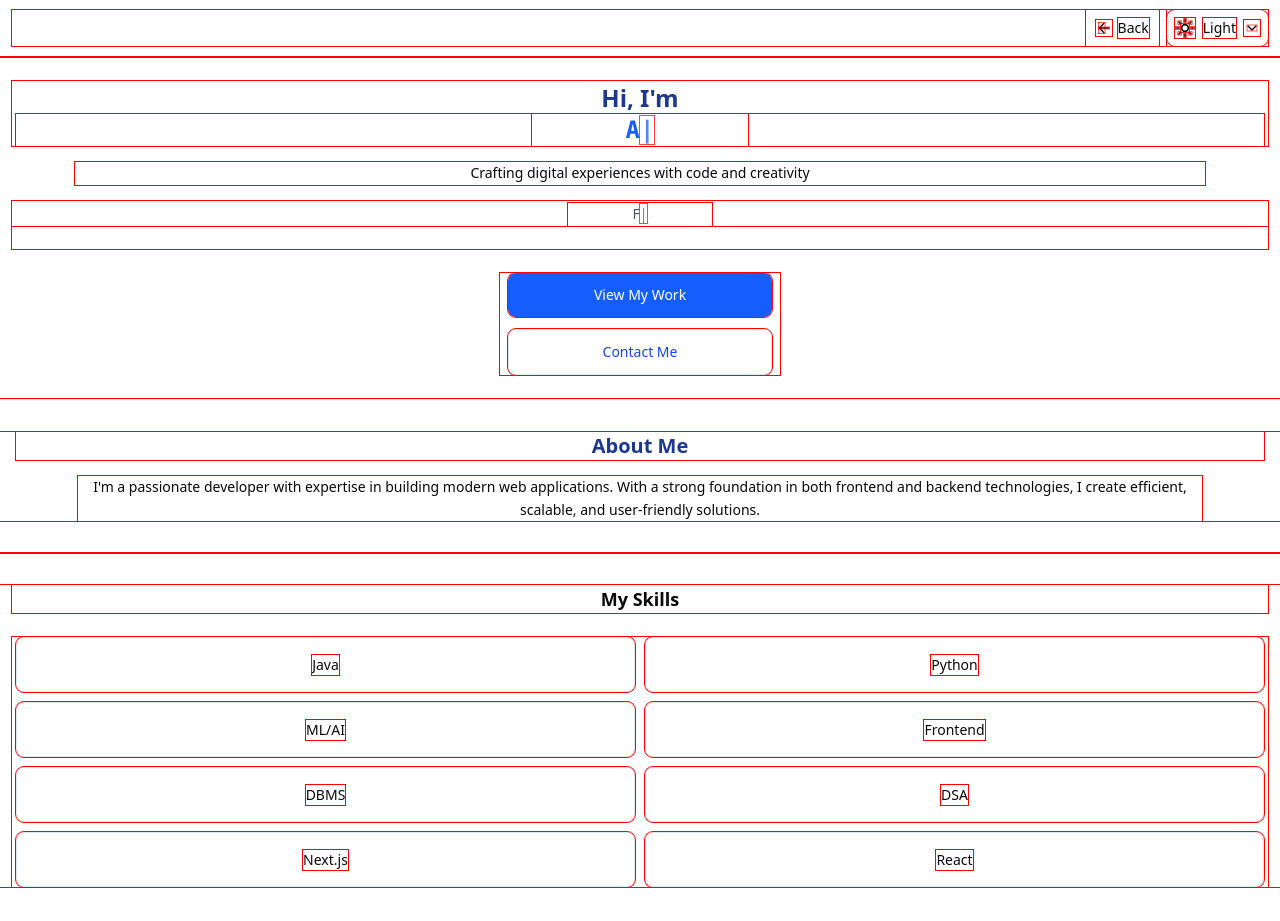
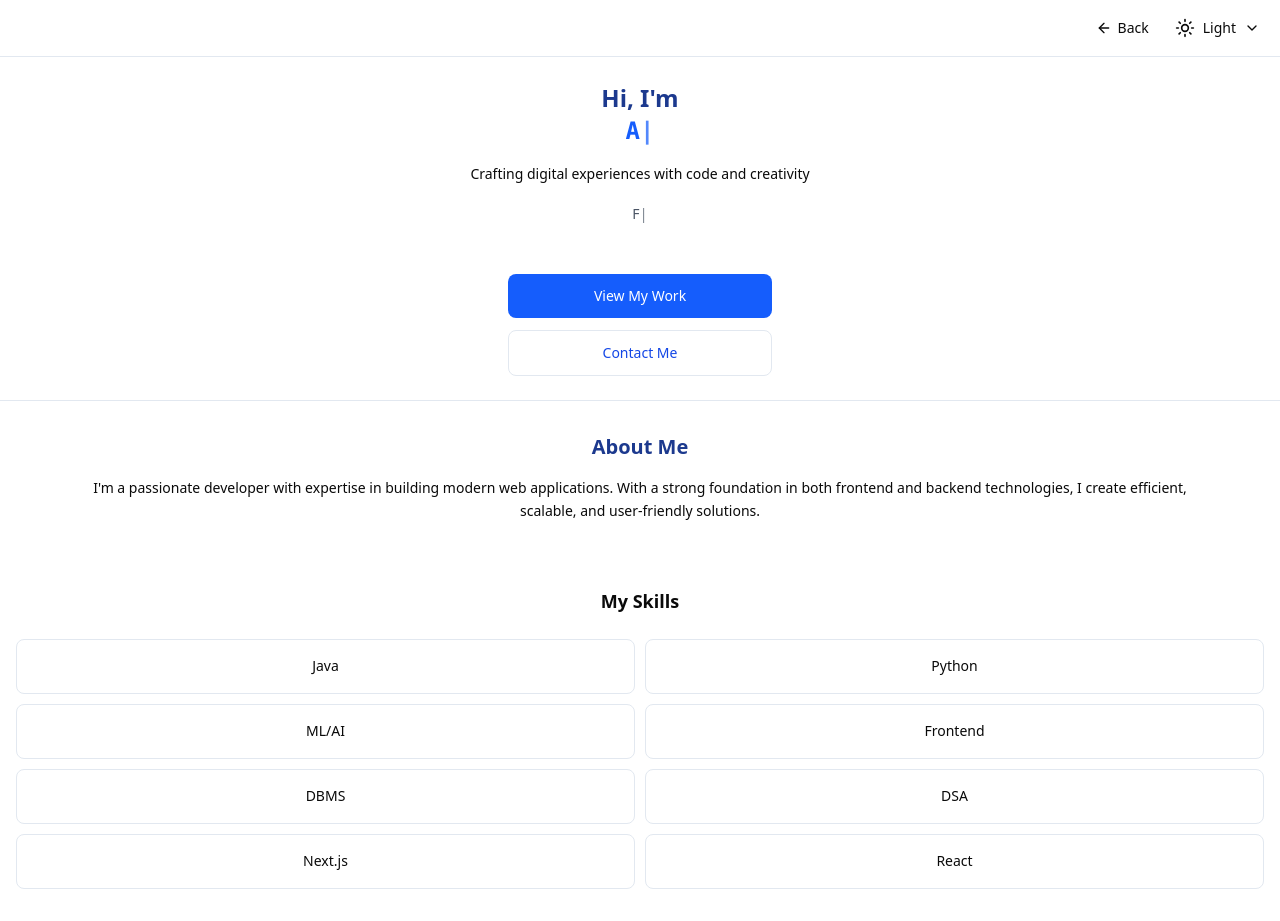
Before and after one commit to AdityaJoshi017/portfolio, a Next.js app: page / in a window 1280 px wide. Built offline with nearby package versions, Linux system fonts and the light colour scheme.

Commit message:
Fix UI and update project section

```diff
--- a/app/components/TypingEffect.tsx
+++ b/app/components/TypingEffect.tsx
@@ -117,15 +117,35 @@ export function TypingEffect({
 
   const maxChars = Math.max(...texts.map((t) => t.length))
 
+  // return (
+  //   <div className={className}>
+  //     <span
+  //       className={`inline-block ${textClassName}`}
+  //       style={{ minWidth: `${maxChars}ch` }}
+  //     >
+  //       {displayText}
+  //       <span className="animate-pulse">|</span>
+  //     </span>
+  //   </div>
+  // )
   return (
-    <div className={className}>
+  <div className={`relative w-full overflow-hidden ${className}`}>
+    <span
+      className={`block w-full text-center overflow-hidden whitespace-normal break-words ${textClassName}`}
+    >
+      {/* Animated text (does NOT control layout width) */}
+      <span className="inline-block max-w-full overflow-hidden align-middle">
+        {displayText}
+      </span>
+
+      {/* Cursor with FIXED WIDTH — prevents overflow */}
       <span
-        className={`inline-block ${textClassName}`}
-        style={{ minWidth: `${maxChars}ch` }}
+        className="inline-block w-[1ch] text-left align-middle animate-pulse"
+        aria-hidden
       >
-        {displayText}
-        <span className="animate-pulse">|</span>
+        |
       </span>
-    </div>
-  )
+    </span>
+  </div>
+)
 }
--- a/app/globals.css
+++ b/app/globals.css
@@ -1,5 +1,9 @@
 @import "tailwindcss";
-
+@media (max-width: 640px) {
+  html, body {
+    overflow-x: hidden;
+  }
+}
 :root {
   --background: 0 0% 100%;
   --foreground: 0 0% 3.9%;
@@ -22,9 +26,7 @@
   --ring: 221.2 83.2% 53.3%;
   --radius: 0.5rem;
 }
-* {
-  outline: 1px solid red;
-}
+
 .dark {
   --background: 222.2 84% 4.9%;
   --foreground: 210 40% 98%;
--- a/app/page.tsx
+++ b/app/page.tsx
@@ -51,8 +51,8 @@ export default function Home() {
           Crafting digital experiences with code and creativity
         </p>
 
-        {/* Typing subtitle - Mobile safe */}
-        <div className="min-h-[48px] mb-6 w-full overflow-hidden">
+        {/* Typing subtitle – HARD mobile-safe */}
+<div className="min-h-[48px] mb-6 w-full max-w-full overflow-hidden flex justify-center">
   <TypingEffect
     texts={[
       'AI/ML Developer',
@@ -61,17 +61,16 @@ export default function Home() {
       'Web & Mobile',
       'Ideas into Reality',
     ]}
-            className="w-full"
+    className="w-full max-w-full flex justify-center overflow-hidden"
     textClassName="
       text-sm
       text-gray-600 dark:text-gray-300
       text-center
       break-words
-              hyphens-auto
+      whitespace-normal
       leading-relaxed
       px-2
-              mx-auto
-              max-w-[95%]
+      max-w-full
     "
     typingSpeed={70}
     deletingSpeed={50}
```
Lines whose indentation alone changed are shown as unchanged.
